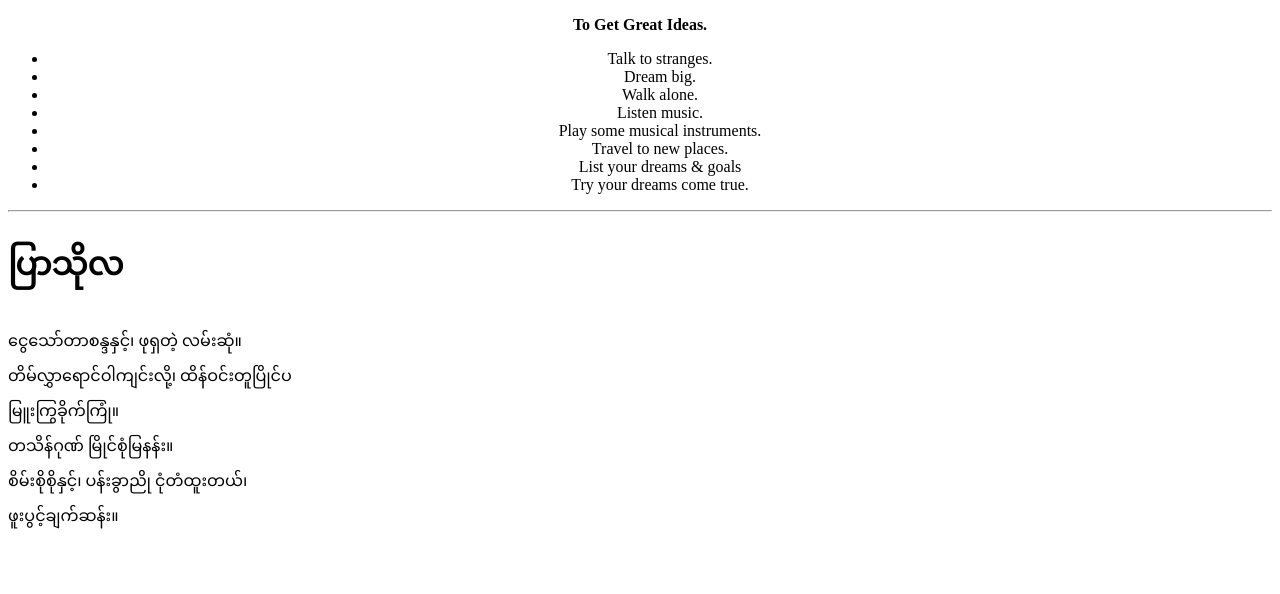
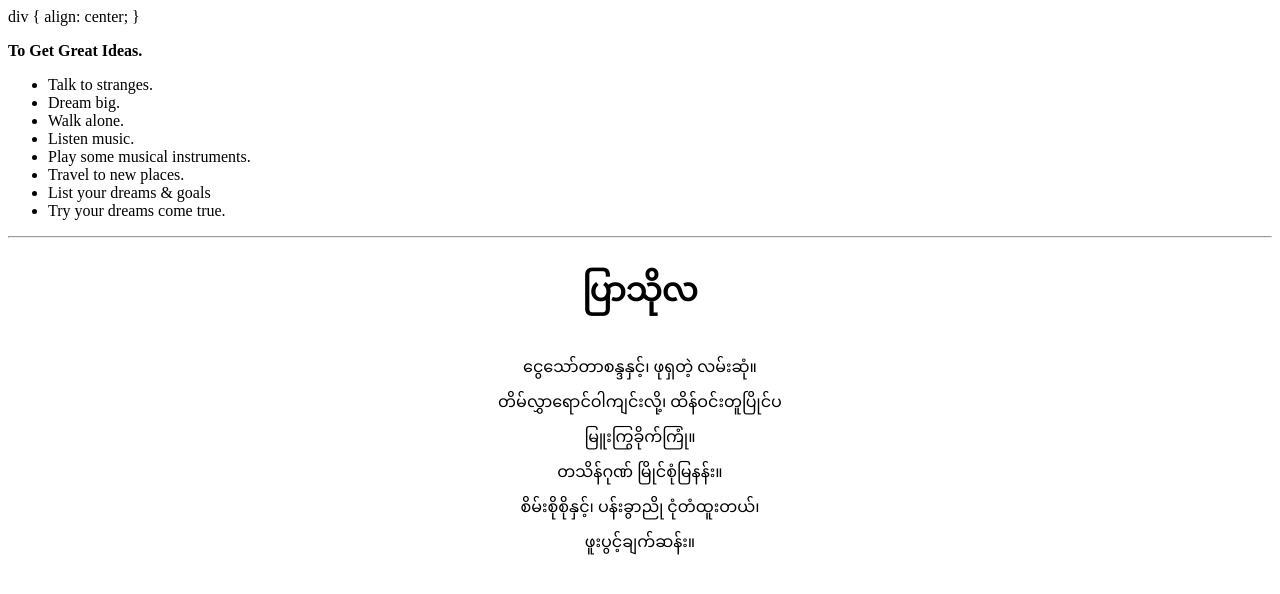
Before and after one commit to thantzhin/thantzhin.github.io, a plain HTML site: page index.html in a window 1280 px wide. Drawn offline with Linux system fonts and the light colour scheme.

Commit message:
Update index.html

```diff
--- a/index.html
+++ b/index.html
@@ -2,7 +2,11 @@
 
 <html>
 
-<head>
+<head><style text="style/css">
+   </style>
+   div {
+   align: center;
+   }
 
    <title> For your life </title>
 
@@ -12,7 +16,7 @@
 
    <!-- Unordered List -->
 
-   <div align="center"><p><B> To Get Great Ideas.</B> </p>
+   <div><p><B> To Get Great Ideas.</B> </p>
 
    <ul>
 
@@ -34,8 +38,8 @@
 
       </ul></div>
       <hr/>
-    <h1>ပြာသိုလ</h1>
-          <p>
+    <h1  align="center">ပြာသိုလ</h1>
+          <p  align="center">
             ငွေသော်တာစန္ဒနှင့်၊ ဖုရှတဲ့ လမ်းဆုံ။<br/>
             တိမ်လွှာရောင်ဝါကျင်းလို့၊ ထိန်ဝင်းတူပြိုင်ပ<br/>
             မြူးကြွခိုက်ကြုံ။<br/>
```
